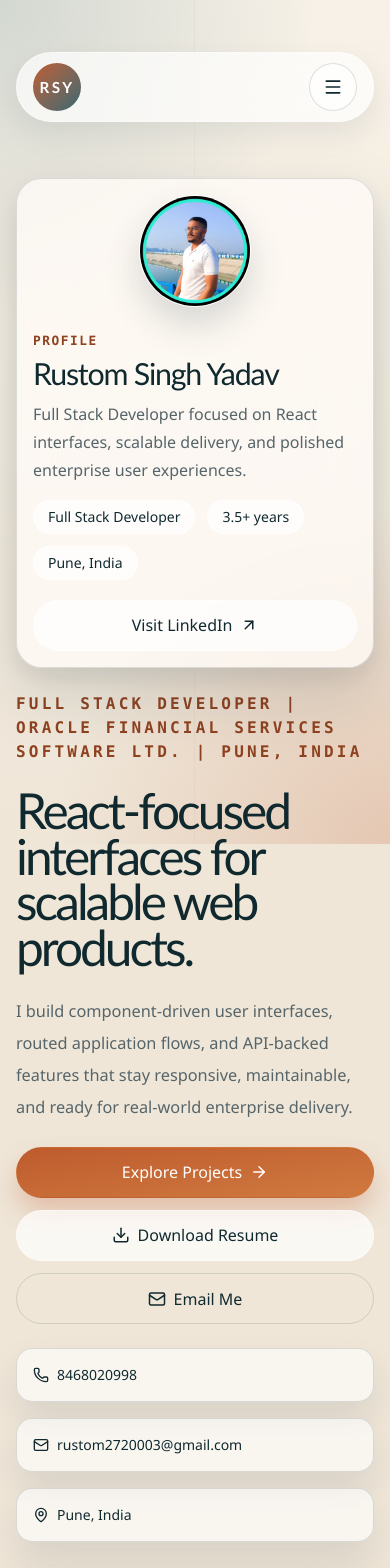
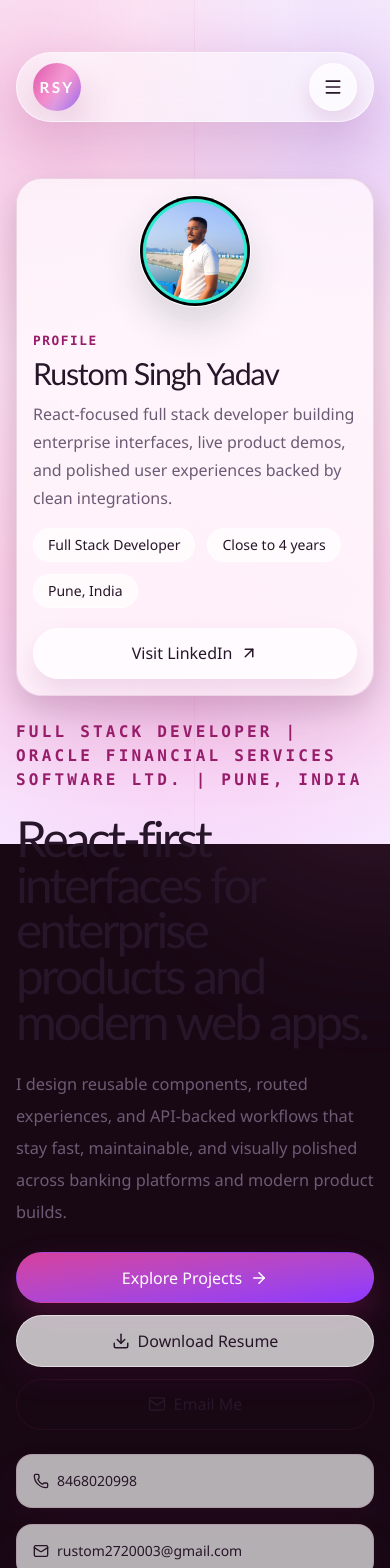
Before and after one commit to rustom2720003/rustom2720003, a React (Vite) app: page /#/ in a window 390 px wide. Shown: the top 1568 px of the page. Built offline with nearby package versions, Linux system fonts and the light colour scheme.

Commit message:
Refresh portfolio copy and magenta theme

```diff
--- a/src/index.css
+++ b/src/index.css
@@ -5,21 +5,21 @@
   --font-body: "Aptos", "Segoe UI", sans-serif;
   --font-mono: Consolas, "Courier New", monospace;
 
-  --color-ink: #10292f;
-  --color-muted: #56656a;
-  --color-accent: #be5b2e;
-  --color-accent-strong: #8f4220;
-  --color-accent-soft: #be5b2e1f;
-  --color-teal: #2f6670;
-  --color-teal-soft: #2f66701c;
-  --color-line: #12333b24;
-  --color-line-strong: #12333b38;
-  --color-surface: #fffbf7c2;
-  --color-surface-strong: #fffaf2;
+  --color-ink: #271629;
+  --color-muted: #6d5a74;
+  --color-accent: #d63f9d;
+  --color-accent-strong: #971d6a;
+  --color-accent-soft: #d63f9d1e;
+  --color-teal: #7c42ee;
+  --color-teal-soft: #7c42ee1d;
+  --color-line: #8f2a6b26;
+  --color-line-strong: #8f2a6b42;
+  --color-surface: #fff8fdcc;
+  --color-surface-strong: #fff6fd;
 
   --shadow-portfolio:
-    0 28px 70px rgba(16, 41, 47, 0.14),
-    0 10px 24px rgba(16, 41, 47, 0.08);
+    0 30px 80px rgba(122, 16, 88, 0.18),
+    0 12px 28px rgba(40, 8, 34, 0.12);
 }
 
 @layer base {
@@ -28,10 +28,169 @@
   }
 
   body {
-    @apply m-0 min-h-screen bg-[#efe6d8] font-body text-ink antialiased;
+    @apply m-0 min-h-screen bg-[#180814] font-body text-ink antialiased;
   }
 
   #root {
     @apply min-h-screen;
   }
 }
+
+@keyframes sectionReveal {
+  0% {
+    opacity: 0;
+    transform: translateY(18px) scale(0.985);
+    filter: blur(8px);
+  }
+
+  100% {
+    opacity: 1;
+    transform: translateY(0) scale(1);
+    filter: blur(0);
+  }
+}
+
+@keyframes ambientFloatOne {
+  0%,
+  100% {
+    transform: translate3d(0, 0, 0) scale(1);
+  }
+
+  50% {
+    transform: translate3d(42px, -28px, 0) scale(1.08);
+  }
+}
+
+@keyframes ambientFloatTwo {
+  0%,
+  100% {
+    transform: translate3d(0, 0, 0) scale(1);
+  }
+
+  50% {
+    transform: translate3d(-36px, 30px, 0) scale(1.12);
+  }
+}
+
+@keyframes ambientPulse {
+  0%,
+  100% {
+    opacity: 0.28;
+  }
+
+  50% {
+    opacity: 0.52;
+  }
+}
+
+@keyframes shimmerSweep {
+  from {
+    transform: translateX(-140%) skewX(-18deg);
+  }
+
+  to {
+    transform: translateX(190%) skewX(-18deg);
+  }
+}
+
+@layer components {
+  .section-reveal {
+    animation: sectionReveal 820ms cubic-bezier(0.22, 1, 0.36, 1) both;
+  }
+
+  .card-reveal {
+    animation: sectionReveal 920ms cubic-bezier(0.22, 1, 0.36, 1) both;
+  }
+
+  .surface-lift {
+    transition:
+      transform 240ms ease,
+      box-shadow 240ms ease,
+      border-color 240ms ease,
+      background-color 240ms ease;
+  }
+
+  .surface-lift:hover {
+    transform: translateY(-5px);
+    box-shadow:
+      0 32px 88px rgba(122, 16, 88, 0.23),
+      0 14px 34px rgba(40, 8, 34, 0.16);
+  }
+
+  .ambient-orb {
+    position: absolute;
+    border-radius: 9999px;
+    filter: blur(52px);
+    mix-blend-mode: screen;
+    pointer-events: none;
+  }
+
+  .ambient-orb-1 {
+    top: -7rem;
+    left: -6rem;
+    width: 24rem;
+    height: 24rem;
+    background: radial-gradient(circle, rgba(255, 84, 197, 0.52), rgba(255, 84, 197, 0) 68%);
+    animation:
+      ambientFloatOne 14s ease-in-out infinite,
+      ambientPulse 9s ease-in-out infinite;
+  }
+
+  .ambient-orb-2 {
+    top: 16%;
+    right: -7rem;
+    width: 28rem;
+    height: 28rem;
+    background: radial-gradient(circle, rgba(156, 86, 255, 0.42), rgba(156, 86, 255, 0) 70%);
+    animation:
+      ambientFloatTwo 16s ease-in-out infinite,
+      ambientPulse 11s ease-in-out infinite;
+  }
+
+  .ambient-orb-3 {
+    bottom: -9rem;
+    left: 26%;
+    width: 30rem;
+    height: 30rem;
+    background: radial-gradient(circle, rgba(255, 126, 214, 0.28), rgba(255, 126, 214, 0) 72%);
+    animation:
+      ambientFloatOne 18s ease-in-out infinite reverse,
+      ambientPulse 13s ease-in-out infinite;
+  }
+
+  .nav-shimmer {
+    position: relative;
+    overflow: hidden;
+    isolation: isolate;
+  }
+
+  .nav-shimmer::after {
+    content: "";
+    position: absolute;
+    inset: -1px auto -1px -30%;
+    width: 28%;
+    background: linear-gradient(90deg, transparent, rgba(255, 255, 255, 0.52), transparent);
+    opacity: 0.72;
+    pointer-events: none;
+    animation: shimmerSweep 9s linear infinite;
+  }
+}
+
+@media (prefers-reduced-motion: reduce) {
+  .section-reveal,
+  .card-reveal,
+  .ambient-orb-1,
+  .ambient-orb-2,
+  .ambient-orb-3,
+  .nav-shimmer::after {
+    animation: none !important;
+  }
+
+  .surface-lift {
+    transition: none !important;
+  }
+
+  .surface-lift:hover {
+    transform: none !important;
+  }
+}
--- a/src/portfolio/PortfolioLayout.jsx
+++ b/src/portfolio/PortfolioLayout.jsx
@@ -14,31 +14,39 @@ function PortfolioLayout() {
           className="absolute inset-0"
           style={{
             backgroundImage:
-              'radial-gradient(circle at top left, rgba(47, 102, 112, 0.18), transparent 34%), radial-gradient(circle at bottom right, rgba(190, 91, 46, 0.22), transparent 36%), linear-gradient(180deg, #f7f1e7 0%, #efe6d8 100%)',
+              'radial-gradient(circle at 12% 12%, rgba(214, 63, 157, 0.26), transparent 31%), radial-gradient(circle at 86% 14%, rgba(124, 66, 238, 0.2), transparent 28%), radial-gradient(circle at 48% 84%, rgba(255, 118, 210, 0.18), transparent 34%), linear-gradient(180deg, #fff7fd 0%, #ffe9f7 34%, #ffd9ef 68%, #f6e6ff 100%)',
           }}
         />
         <div
           className="absolute inset-0"
           style={{
             backgroundImage:
-              'linear-gradient(90deg, transparent 0, transparent calc(50% - 0.5px), rgba(16, 41, 47, 0.03) calc(50% - 0.5px), rgba(16, 41, 47, 0.03) calc(50% + 0.5px), transparent calc(50% + 0.5px), transparent 100%)',
+              'linear-gradient(90deg, transparent 0, transparent calc(50% - 0.5px), rgba(151, 29, 106, 0.05) calc(50% - 0.5px), rgba(151, 29, 106, 0.05) calc(50% + 0.5px), transparent calc(50% + 0.5px), transparent 100%)',
           }}
         />
         <div
           className="absolute inset-0 opacity-80 [mask-image:linear-gradient(180deg,rgba(0,0,0,0.18),transparent_80%)]"
           style={{
             backgroundImage:
-              'linear-gradient(rgba(16, 41, 47, 0.03) 1px, transparent 1px), linear-gradient(90deg, rgba(16, 41, 47, 0.03) 1px, transparent 1px)',
+              'linear-gradient(rgba(151, 29, 106, 0.04) 1px, transparent 1px), linear-gradient(90deg, rgba(151, 29, 106, 0.04) 1px, transparent 1px)',
             backgroundSize: '48px 48px',
           }}
         />
+        <div className="ambient-orb ambient-orb-1" />
+        <div className="ambient-orb ambient-orb-2" />
+        <div className="ambient-orb ambient-orb-3" />
       </div>
 
       <header className="sticky top-0 z-20 pt-3 pb-2">
         <div className={cx(sectionClassName, 'relative py-0')}>
-          <div className="flex items-center justify-between gap-6 rounded-full border border-white/40 bg-white/70 px-4 py-2.5 shadow-[0_12px_30px_rgba(16,41,47,0.08)] backdrop-blur-xl">
+          <div
+            className={cx(
+              'nav-shimmer flex items-center justify-between gap-6 rounded-full border border-white/50 bg-white/58 px-4 py-2.5 shadow-[0_20px_48px_rgba(122,16,88,0.16)] backdrop-blur-2xl',
+              menuOpen && 'overflow-visible',
+            )}
+          >
             <Link
-              className="inline-flex h-12 w-12 items-center justify-center rounded-full bg-gradient-to-br from-accent to-teal font-display text-[0.95rem] font-bold uppercase tracking-[0.16em] text-white"
+              className="inline-flex h-12 w-12 items-center justify-center rounded-full bg-gradient-to-br from-accent via-[#ef5db8] to-teal font-display text-[0.95rem] font-bold uppercase tracking-[0.16em] text-white shadow-[0_16px_34px_rgba(151,29,106,0.28)]"
               onClick={() => setMenuOpen(false)}
               to="/"
             >
@@ -47,7 +55,7 @@ function PortfolioLayout() {
 
             <button
               type="button"
-              className="inline-flex h-12 w-12 items-center justify-center rounded-full border border-line bg-white/60 text-ink md:hidden"
+              className="inline-flex h-12 w-12 items-center justify-center rounded-full border border-white/50 bg-white/72 text-ink shadow-[0_10px_22px_rgba(122,16,88,0.12)] md:hidden"
               aria-label={menuOpen ? 'Close navigation menu' : 'Open navigation menu'}
               aria-expanded={menuOpen}
               onClick={() => setMenuOpen((open) => !open)}
@@ -57,7 +65,7 @@ function PortfolioLayout() {
 
             <nav
               className={cx(
-                'absolute left-4 right-4 top-[calc(100%+0.6rem)] flex-col gap-1 rounded-[1.2rem] border border-line bg-white/90 p-2 shadow-portfolio backdrop-blur-xl md:static md:left-auto md:right-auto md:top-auto md:flex md:flex-row md:items-center md:gap-2 md:border-0 md:bg-transparent md:p-0 md:shadow-none md:backdrop-blur-none',
+                'absolute left-4 right-4 top-[calc(100%+0.6rem)] flex-col gap-1 rounded-[1.2rem] border border-white/45 bg-white/82 p-2 shadow-portfolio backdrop-blur-xl md:static md:left-auto md:right-auto md:top-auto md:flex md:flex-row md:items-center md:gap-2 md:border-0 md:bg-transparent md:p-0 md:shadow-none md:backdrop-blur-none',
                 menuOpen ? 'flex' : 'hidden md:flex',
               )}
             >
@@ -66,8 +74,9 @@ function PortfolioLayout() {
                   key={link.to}
                   className={({ isActive }) =>
                     cx(
-                      'rounded-full px-3 py-2 text-sm text-muted transition duration-200 hover:-translate-y-0.5 hover:bg-white/60 hover:text-ink',
-                      isActive && 'bg-black/5 text-ink',
+                      'rounded-full px-3 py-2 text-sm font-medium text-muted transition duration-200 hover:-translate-y-0.5 hover:bg-white/70 hover:text-ink',
+                      isActive &&
+                        'bg-accent-soft text-accent-strong shadow-[inset_0_0_0_1px_rgba(151,29,106,0.12)]',
                     )
                   }
                   end={link.end}
@@ -86,8 +95,8 @@ function PortfolioLayout() {
         <Outlet />
       </main>
 
-      <footer className={cx(sectionClassName, 'pt-0 pb-10 text-sm leading-7 text-muted')}>
-        <p>
+      <footer className={cx(sectionClassName, 'pt-0 pb-10')}>
+        <p className="rounded-[1.4rem] border border-white/45 bg-white/52 px-5 py-4 text-sm leading-7 text-muted shadow-[0_18px_44px_rgba(122,16,88,0.12)] backdrop-blur-xl">
           Portfolio for {profile.name} built with React components, routed
           pages, mapped data, reusable UI blocks, and responsive styling.
         </p>
--- a/src/portfolio/classes.js
+++ b/src/portfolio/classes.js
@@ -6,7 +6,7 @@ export const sectionClassName =
   'mx-auto w-full max-w-[1180px] px-4 py-10 sm:px-6 lg:px-0 lg:py-14'
 
 export const panelClassName =
-  'rounded-[1.6rem] border border-line bg-surface shadow-portfolio backdrop-blur-xl'
+  'card-reveal surface-lift rounded-[1.6rem] border border-line bg-surface shadow-portfolio backdrop-blur-xl'
 
 export const eyebrowClassName =
   'inline-flex items-center gap-2 font-mono text-[0.8rem] font-bold uppercase tracking-[0.12em] text-accent-strong'
@@ -22,11 +22,11 @@ export const chipClassName =
 
 export const buttonClassNames = {
   primary:
-    'inline-flex min-h-[3.2rem] items-center justify-center gap-2 rounded-full border border-transparent bg-gradient-to-br from-accent to-[#d07a3f] px-5 py-3 font-medium text-white shadow-[0_14px_26px_rgba(190,91,46,0.28)] transition duration-200 hover:-translate-y-0.5',
+    'inline-flex min-h-[3.2rem] items-center justify-center gap-2 rounded-full border border-transparent bg-gradient-to-br from-accent to-[#8e37ff] px-5 py-3 font-medium text-white shadow-[0_16px_32px_rgba(151,29,106,0.32)] transition duration-200 hover:-translate-y-0.5',
   secondary:
-    'inline-flex min-h-[3.2rem] items-center justify-center gap-2 rounded-full border border-white/50 bg-white/70 px-5 py-3 font-medium text-ink transition duration-200 hover:-translate-y-0.5',
+    'inline-flex min-h-[3.2rem] items-center justify-center gap-2 rounded-full border border-white/50 bg-white/72 px-5 py-3 font-medium text-ink shadow-[0_14px_28px_rgba(122,16,88,0.12)] transition duration-200 hover:-translate-y-0.5 hover:border-line-strong hover:bg-white/86',
   ghost:
-    'inline-flex min-h-[3.2rem] items-center justify-center gap-2 rounded-full border border-line bg-transparent px-5 py-3 font-medium text-ink transition duration-200 hover:-translate-y-0.5',
+    'inline-flex min-h-[3.2rem] items-center justify-center gap-2 rounded-full border border-line bg-transparent px-5 py-3 font-medium text-ink transition duration-200 hover:-translate-y-0.5 hover:border-line-strong hover:bg-white/32',
 }
 
 export const pillClassNames = {
--- a/src/portfolio/pages/OverviewPage.jsx
+++ b/src/portfolio/pages/OverviewPage.jsx
@@ -129,15 +129,15 @@ function OverviewPage() {
           </div>
 
           <div className="grid gap-4 sm:grid-cols-2 xl:grid-cols-3">
-            <span className="flex min-h-[3.35rem] min-w-0 items-center gap-2 rounded-2xl border border-line bg-white/60 px-4 py-4 text-sm font-medium text-ink shadow-[0_18px_35px_rgba(16,41,47,0.10)]">
+            <span className="card-reveal surface-lift flex min-h-[3.35rem] min-w-0 items-center gap-2 rounded-2xl border border-line bg-white/68 px-4 py-4 text-sm font-medium text-ink shadow-[0_18px_35px_rgba(122,16,88,0.10)] backdrop-blur-xl">
               <Phone className="shrink-0" size={16} />
               <span>{profile.phoneDisplay}</span>
             </span>
-            <span className="flex min-h-[3.35rem] min-w-0 items-center gap-2 rounded-2xl border border-line bg-white/60 px-4 py-4 text-sm font-medium text-ink shadow-[0_18px_35px_rgba(16,41,47,0.10)]">
+            <span className="card-reveal surface-lift flex min-h-[3.35rem] min-w-0 items-center gap-2 rounded-2xl border border-line bg-white/68 px-4 py-4 text-sm font-medium text-ink shadow-[0_18px_35px_rgba(122,16,88,0.10)] backdrop-blur-xl">
               <Mail className="shrink-0" size={16} />
               <span className="min-w-0 break-all">{profile.email}</span>
             </span>
-            <span className="flex min-h-[3.35rem] min-w-0 items-center gap-2 rounded-2xl border border-line bg-white/60 px-4 py-4 text-sm font-medium text-ink shadow-[0_18px_35px_rgba(16,41,47,0.10)]">
+            <span className="card-reveal surface-lift flex min-h-[3.35rem] min-w-0 items-center gap-2 rounded-2xl border border-line bg-white/68 px-4 py-4 text-sm font-medium text-ink shadow-[0_18px_35px_rgba(122,16,88,0.10)] backdrop-blur-xl">
               <MapPin className="shrink-0" size={16} />
               <span>{profile.location}</span>
             </span>
@@ -149,7 +149,7 @@ function OverviewPage() {
             className="pointer-events-none absolute -right-8 -top-8 h-40 w-40 rounded-full"
             style={{
               background:
-                'radial-gradient(circle, rgba(190, 91, 46, 0.18), transparent 70%)',
+                'radial-gradient(circle, rgba(214, 63, 157, 0.24), rgba(124, 66, 238, 0.08) 48%, transparent 72%)',
             }}
           />
           <p className={eyebrowClassName}>Current focus</p>
--- a/src/portfolio/pages/ProjectsPage.jsx
+++ b/src/portfolio/pages/ProjectsPage.jsx
@@ -14,9 +14,9 @@ function ProjectsPage() {
   return (
     <PageSection>
       <SectionHeading
-        description="A focused view of client delivery and hands-on product work across enterprise frontends, middleware integrations, APIs, and React-based application design."
+        description="A focused view of client delivery and hands-on product work across enterprise frontends, middleware integrations, APIs, and live React-based application design."
         eyebrow="Project highlights"
-        title="Banking platforms, custom modules, and React product delivery"
+        title="Enterprise modules, banking workflows, and live React product work"
       />
 
       <div className="mb-5 flex flex-wrap gap-3" role="tablist" aria-label="Project filters">
--- a/src/portfolio/pages/SkillsPage.jsx
+++ b/src/portfolio/pages/SkillsPage.jsx
@@ -6,9 +6,9 @@ function SkillsPage() {
   return (
     <PageSection>
       <SectionHeading
-        description="A practical stack spanning backend systems, responsive UIs, API integration, testing, and delivery tooling."
+        description="A practical stack spanning React interfaces, backend systems, API integration, testing, delivery tooling, and modern UI implementation."
         eyebrow="Technical toolkit"
-        title="Skills shaped by banking-scale engineering constraints"
+        title="Skills shaped by React delivery and banking-scale engineering constraints"
       />
 
       <div className="grid gap-4 lg:grid-cols-[minmax(0,1.18fr)_minmax(320px,0.82fr)]">
--- a/src/portfolio/portfolioActions.js
+++ b/src/portfolio/portfolioActions.js
@@ -197,7 +197,7 @@ function buildResumeItems() {
     { style: 'name', text: profile.name },
     {
       style: 'contact',
-      text: `${profile.phoneDisplay} | ${profile.email} | LinkedIn: ${profile.linkedinUrl}`,
+      text: `${profile.phoneDisplay} | ${profile.email} | LinkedIn: ${profile.linkedinUrl} | Portfolio: ${profile.websiteUrl}`,
     },
     { style: 'section', text: 'PROFESSIONAL OVERVIEW' },
     { style: 'paragraph', text: profile.overview },
--- a/src/portfolio/portfolioData.js
+++ b/src/portfolio/portfolioData.js
@@ -1,4 +1,5 @@
 const advancedTaskAppUrl = `${import.meta.env.BASE_URL}advanced-task-productivity-app/`
+const portfolioWebsiteUrl = 'https://rustom2720003.github.io/rustom2720003/'
 const profilePhotoUrl = `${import.meta.env.BASE_URL}profile/Rustom_Profile.jpeg`
 const profilePhotoFallbackUrl = `${import.meta.env.BASE_URL}profile/rustom-profile-photo.svg`
 
@@ -6,7 +7,7 @@ export const profile = {
   name: 'Rustom Singh Yadav',
   title: 'Full Stack Developer',
   company: 'Oracle Financial Services Software Ltd.',
-  experience: '3.5+ years',
+  experience: 'Close to 4 years',
   location: 'Pune, India',
   phoneDisplay: '8468020998',
   phoneHref: 'tel:+918468020998',
@@ -14,18 +15,20 @@ export const profile = {
   emailHref: 'mailto:rustom2720003@gmail.com',
   linkedinDisplay: 'linkedin.com/in/rustom-singh-yadav-9a717a173',
   linkedinUrl: 'https://www.linkedin.com/in/rustom-singh-yadav-9a717a173/',
+  websiteDisplay: 'rustom2720003.github.io/rustom2720003',
+  websiteUrl: portfolioWebsiteUrl,
   photoSrc: profilePhotoUrl,
   photoFallbackSrc: profilePhotoFallbackUrl,
   photoAlt: 'Profile photo of Rustom Singh Yadav',
   profileBannerDescription:
-    'Full Stack Developer focused on React interfaces, scalable delivery, and polished enterprise user experiences.',
-  heroTitle: 'React-focused interfaces for scalable web products.',
+    'React-focused full stack developer building enterprise interfaces, live product demos, and polished user experiences backed by clean integrations.',
+  heroTitle: 'React-first interfaces for enterprise products and modern web apps.',
   heroDescription:
-    'I build component-driven user interfaces, routed application flows, and API-backed features that stay responsive, maintainable, and ready for real-world enterprise delivery.',
+    'I design reusable components, routed experiences, and API-backed workflows that stay fast, maintainable, and visually polished across banking platforms and modern product builds.',
   overview:
-    'Full Stack Developer with 3.5+ years of experience delivering high-performance banking and enterprise solutions using OBDX, Java, and modern web technologies. Skilled in designing scalable, secure, and maintainable systems. Experienced in end-to-end development, including UI optimization, API integration, and working in Agile and Scrum environments. Passionate about creating seamless user experiences and solving complex business challenges efficiently.',
+    'Full Stack Developer with close to 4 years of experience building React-driven interfaces, enterprise banking modules, and scalable web applications using OBDX, Java, and modern frontend technologies. Skilled in component-based UI development, reusable frontend architecture, REST API integration, and designing secure, maintainable systems in Agile and Scrum environments.',
   intro:
-    'Building reusable interfaces, clean integrations, and dependable frontend experiences across enterprise and full-stack products.',
+    'Shipping React-friendly interfaces, clean integrations, and polished user experiences across enterprise banking systems and modern product builds.',
 }
 
 export const navigationLinks = [
@@ -41,12 +44,12 @@ export const heroStats = [
   {
     value: '3.5+',
     label: 'Years of delivery',
-    detail: 'Frontend, middleware, and full-stack product work',
+    detail: 'Frontend, middleware, and product-focused delivery',
   },
   {
     value: '3',
     label: 'Enterprise programs',
-    detail: 'ADCB, QNB, and Barclays delivery experience',
+    detail: 'ADCB, QNB, and Barclays implementation experience',
   },
   {
     value: '2',
@@ -61,24 +64,24 @@ export const heroStats = [
 ]
 
 export const focusAreas = [
-  'Reusable UI components, routed pages, and maintainable frontend structure',
-  'REST API integration, Java middleware, and validation-driven module delivery',
-  'Responsive UX, performance tuning, and collaborative engineering practices',
+  'Reusable React components, routed pages, and maintainable UI architecture',
+  'REST API integration, Java middleware, and validation-driven enterprise modules',
+  'Responsive design, performance tuning, and production-ready delivery',
 ]
 
 export const strengths = [
   {
-    title: 'Component-driven frontend work',
+    title: 'React-driven UI architecture',
     description:
-      'Builds modular interfaces with reusable UI blocks, mapped content, routed pages, and layouts that stay maintainable as products grow.',
+      'Builds modular interfaces with reusable UI blocks, routed views, and data-driven rendering patterns that scale cleanly as products grow.',
   },
   {
-    title: 'API-backed product delivery',
+    title: 'Enterprise API integration',
     description:
-      'Connects frontend workflows with Java services and REST APIs while keeping validation, responsiveness, and reliability in focus.',
+      'Connects frontend workflows with Java services and REST APIs while keeping validation, responsiveness, and delivery reliability in focus.',
   },
   {
-    title: 'Ownership and collaboration',
+    title: 'Ownership from build to release',
     description:
       'Takes features from implementation through release support, contributes in reviews, and helps teams move faster with cleaner code.',
   },
@@ -254,22 +257,22 @@ export const reactConcepts = [
   {
     title: 'Reusable components',
     detail:
-      'The layout is split into small presentational components for sections, metrics, experience cards, and project cards.',
+      'The site is split into focused building blocks for navigation, hero content, metrics, experience cards, project cards, and contact sections.',
   },
   {
-    title: 'Mapped data',
+    title: 'Routed and data-driven pages',
     detail:
-      'Experience, projects, skills, and navigation are rendered from structured arrays instead of hardcoded repeated markup.',
+      'Navigation, experience, projects, skills, and resume content are rendered from structured data instead of repeated hardcoded markup.',
   },
   {
-    title: 'Stateful interactions',
+    title: 'Modern React interactions',
     detail:
-      'Project filtering, mobile navigation, and resume/email actions are all driven by React state and event handlers.',
+      'Project filtering, mobile navigation, copy actions, and resume downloads are powered by React state, handlers, and utility functions.',
   },
   {
-    title: 'Conditional UI',
+    title: 'Responsive presentation logic',
     detail:
-      'Filter buttons, copied-state feedback, and responsive menu behavior are controlled directly from component state.',
+      'Responsive layouts, animated sections, active states, and conditional UI feedback are handled directly in the component layer.',
   },
 ]
 
@@ -277,17 +280,17 @@ export const resumeColumns = [
   {
     title: 'Career focus',
     items: [
-      'Full Stack Developer specializing in banking and enterprise delivery.',
-      'Strong at UI optimization, backend integration, and maintainable module design.',
-      'Comfortable owning features across implementation, review, and release cycles.',
+      'React-focused Full Stack Developer for banking and enterprise delivery.',
+      'Strong in reusable UI architecture, API integration, and maintainable module design.',
+      'Comfortable owning features across implementation, review, release, and optimization cycles.',
     ],
   },
   {
     title: 'Delivery strengths',
     items: [
-      'Trade finance, payments, exception handling, validation, reporting, and dashboard experiences.',
-      'Secure REST integrations and performance-aware front-end implementation.',
-      'Mentorship, collaboration, and cross-team delivery support in Agile environments.',
+      'Trade finance, payments, dashboards, validation, reporting, and interactive workflow experiences.',
+      'Secure REST integrations, responsive UI implementation, and performance-aware frontend delivery.',
+      'Mentorship, collaboration, and cross-team engineering support in Agile environments.',
     ],
   },
 ]
@@ -312,12 +315,19 @@ export const contactCards = [
     hint: 'Open the live LinkedIn profile in a new tab',
     newTab: true,
   },
+  {
+    label: 'Website',
+    value: 'Portfolio Website',
+    href: profile.websiteUrl,
+    hint: 'Explore the live portfolio, projects, and downloadable resume',
+    newTab: true,
+  },
 ]
 
 export const buildResumeText = () => {
   const lines = [
     profile.name,
-    `${profile.phoneDisplay} | ${profile.email} | LinkedIn: ${profile.linkedinUrl}`,
+    `${profile.phoneDisplay} | ${profile.email} | LinkedIn: ${profile.linkedinUrl} | Portfolio: ${profile.websiteUrl}`,
     '',
     'PROFESSIONAL OVERVIEW',
     profile.overview,
--- a/src/portfolio/ui.jsx
+++ b/src/portfolio/ui.jsx
@@ -11,7 +11,11 @@ import {
 } from './classes'
 
 export function PageSection({ children, className = '' }) {
-  return <section className={cx(sectionClassName, className)}>{children}</section>
+  return (
+    <section className={cx(sectionClassName, 'section-reveal', className)}>
+      {children}
+    </section>
+  )
 }
 
 export function SectionHeading({ eyebrow, title, description }) {
```
Also changed, not shown: src/portfolio/pages/ContactPage.jsx (+5 -5 lines), src/portfolio/pages/ExperiencePage.jsx (+5 -4 lines), src/portfolio/pages/ResumePage.jsx (+10 -2 lines), 1 other file (tests, documents, lock files or other folders).
